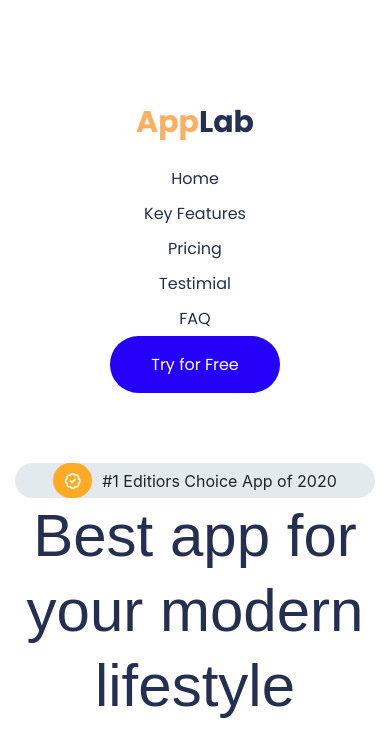
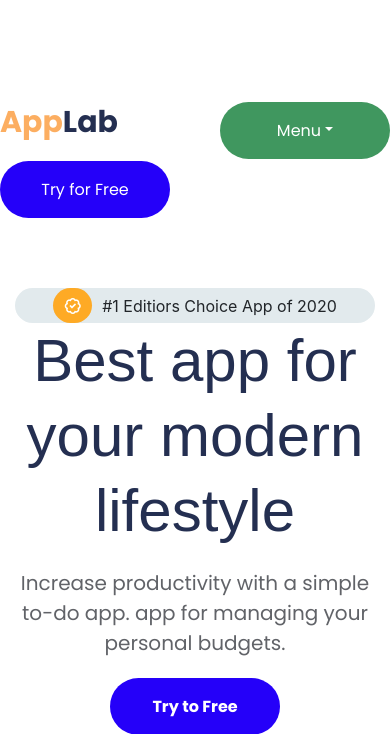
Before and after one commit to skripchak/applab, a PHP site: page / in a window 390 px wide. Shown: the top 734 px of the page. Run offline with PHP 8.4, Linux system fonts and the light colour scheme; some libraries are stand-ins or nearby versions.

Commit message:
Added toggle-menu in header section

```diff
--- a/assets/css/main.css
+++ b/assets/css/main.css
@@ -20,6 +20,8 @@
       height: 57px;
       border-radius: 29px;
       background-color: #2500f9; }
+    header .row .menu-toggle .btn {
+      background: #40975f; }
     header .row .logo {
       font-weight: 700;
       font-family: Poppins, sans-serif;
--- a/index.html
+++ b/index.html
@@ -14,14 +14,14 @@
 <body>
 <header>
     <div class="container">
-        <div class="row flex-column flex-lg-row">
-            <div class="logo col-lg-2 d-flex col-12 justify-content-center">
+        <div class="row flex-row justify-content-between">
+            <div class="logo col-2 d-flex">
                 <p class="orange">App</p>
                 <p>Lab</p>
             </div>
-            <div class="col-lg-6 ml-lg-auto col-12 d-flex justify-content-center">
+            <div class="col-6 ml-auto d-lg-flex d-none">
                 <nav class="nav">
-                    <ul class="menu d-flex justify-content-between flex-column flex-lg-row">
+                    <ul class="menu d-flex justify-content-between">
                         <li class="#">
                             <a href="#">Home</a>
                         </li>
@@ -39,6 +39,28 @@
                         </li>
                     </ul>
                 </nav>
+            </div>
+            <div class="menu-toggle d-flex d-lg-none">
+                <button class="btn btn-toggle dropdown-toggle" data-toggle="dropdown">Menu</button>
+                <div class="dropdown-menu">
+                    <ul class="menu d-flex justify-content-between flex-column">
+                        <li class="dropdown-item">
+                            <a href="#">Home</a>
+                        </li>
+                        <li class="dropdown-item">
+                            <a href="#">Key Features</a>
+                        </li>
+                        <li class="dropdown-item">
+                            <a href="#">Pricing</a>
+                        </li>
+                        <li class="dropdown-item">
+                            <a href="#">Testimial</a>
+                        </li>
+                        <li class="dropdown-item">
+                            <a href="#">FAQ</a>
+                        </li>
+                    </ul>
+                </div>
             </div>
             <button class=" btn col-lg-2">Try for Free</button>
         </div>
@@ -622,7 +644,7 @@
 </footer>
 
 
-<script src="node_modules/jquery/dist/jquery.slim.min.js" type="text/javascript"></script>
-<script src="node_modules/bootstrap/dist/js/bootstrap.min.js" type="text/javascript"></script>
+<script src="https://code.jquery.com/jquery-3.5.1.slim.min.js" integrity="sha384-DfXdz2htPH0lsSSs5nCTpuj/zy4C+OGpamoFVy38MVBnE+IbbVYUew+OrCXaRkfj" crossorigin="anonymous"></script>
+<script src="https://cdn.jsdelivr.net/npm/bootstrap@4.6.0/dist/js/bootstrap.bundle.min.js" integrity="sha384-Piv4xVNRyMGpqkS2by6br4gNJ7DXjqk09RmUpJ8jgGtD7zP9yug3goQfGII0yAns" crossorigin="anonymous"></script>
 </body>
 </html>
--- a/scss/components/header.scss
+++ b/scss/components/header.scss
@@ -26,6 +26,12 @@ header {
       background-color: #2500f9;
     }
 
+    .menu-toggle{
+      .btn{
+          background: #40975f;
+        }
+      }
+
     .logo {
       font-weight: 700;
       @include font(1.875rem, Poppins, #242f51);
```
